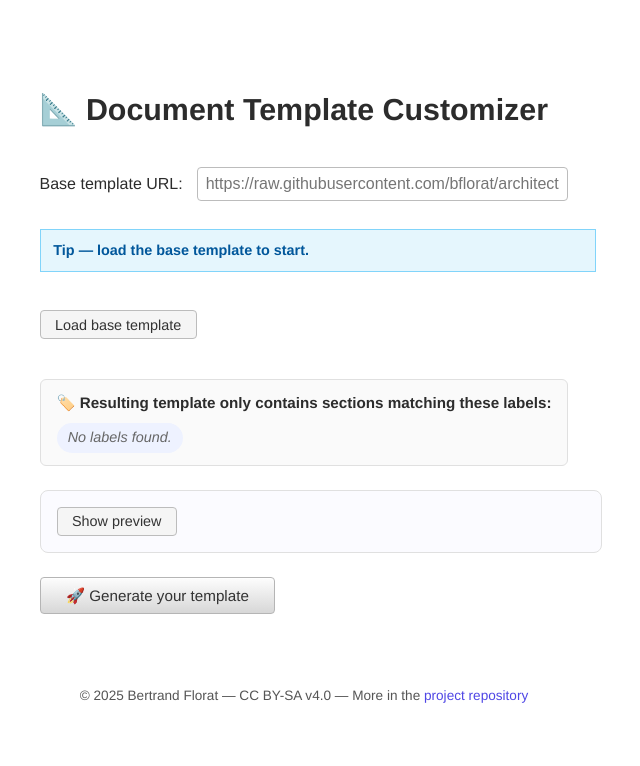
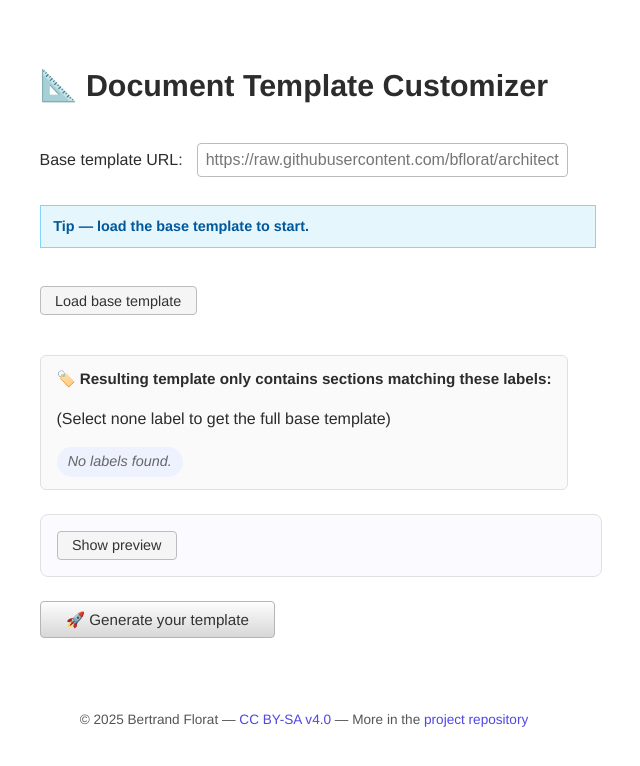
Before and after one commit to bflorat/document-template-customizer, a React (Vite) app: page / in a window 1280 px wide. Shown: the top 766 px of the page, without its empty margins (336-976 px from the left). Built offline with nearby package versions, Linux system fonts and the light colour scheme.

Commit message:
feat: generalize docs and UI for parts

```diff
--- a/src/App.tsx
+++ b/src/App.tsx
@@ -200,6 +200,7 @@ const App = () => {
         <section className="labels-panel">
           <div className="available-labels">
             <h3>🏷️ Resulting template only contains sections matching these labels:</h3>
+            <p>(Select none label to get the full base template)</p>
             <ul>
               {templateLoadInfo.state === 'loading' ? (
                 <li className="empty-label">Loading labels…</li>
@@ -282,7 +283,7 @@ const App = () => {
         ) : null}
       </form>
       <footer className="app-footer">
-        © 2025 Bertrand Florat — CC BY-SA v4.0 —{' '}
+        © 2025 Bertrand Florat — <a href='https://creativecommons.org/licenses/by-sa/4.0/'>CC BY-SA v4.0</a> —{' '}
         More in the <a href="https://git.florat.net/bflorat/document-template-customizer" target="_blank" rel="noreferrer">
           project repository
         </a>
```
Also changed, not shown: 1 other file (tests, documents, lock files or other folders).
